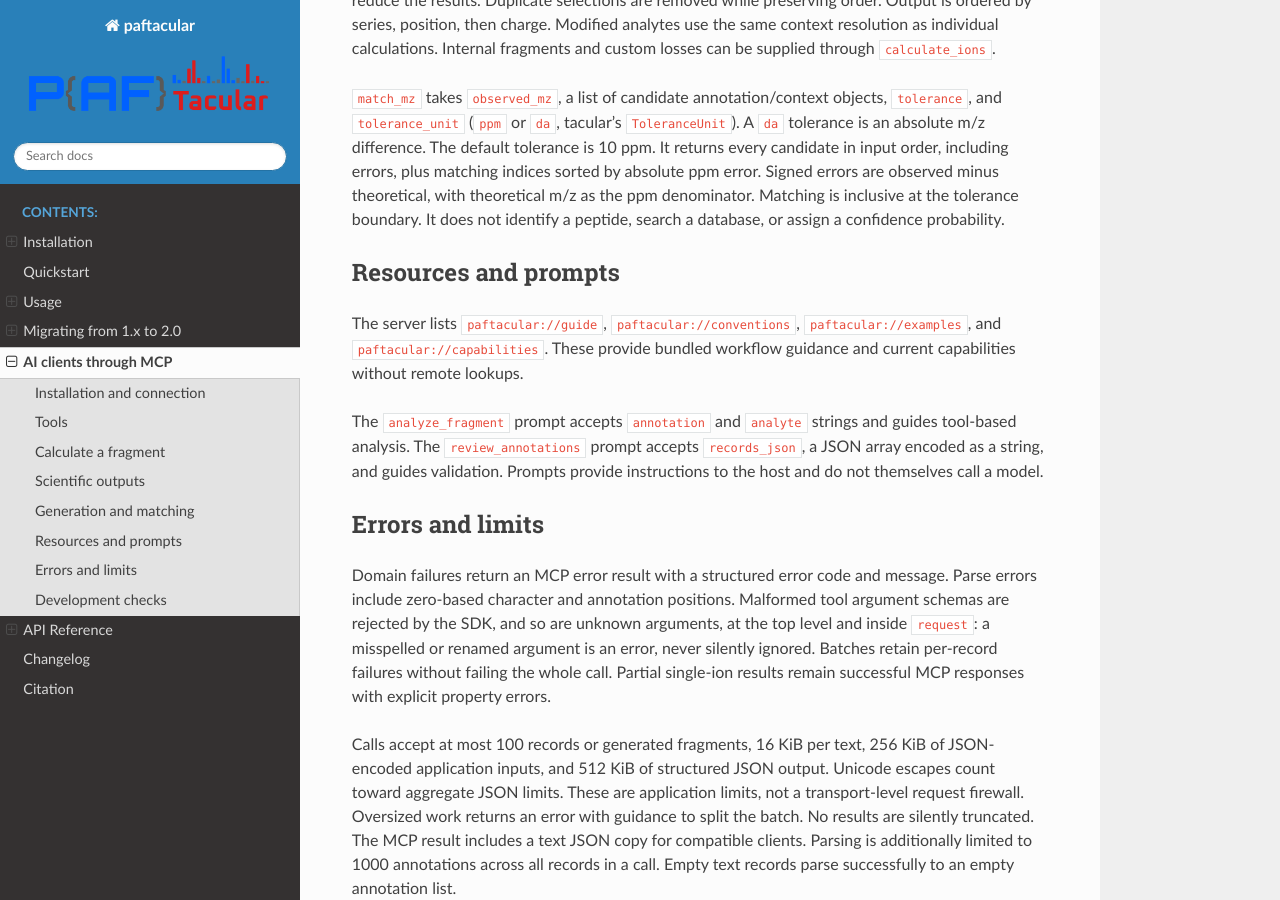
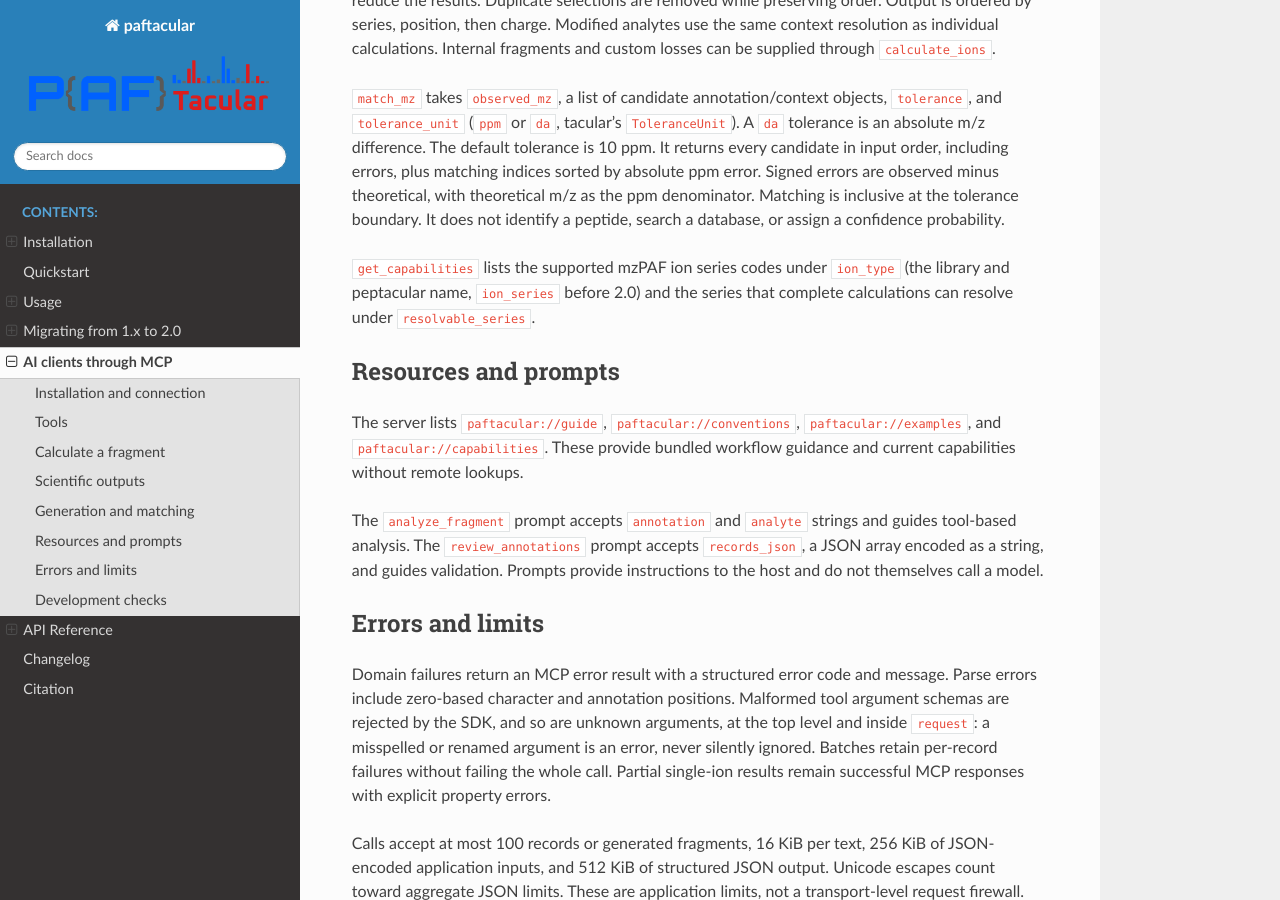
Before and after one commit to tacular-omics/paftacular, a Sphinx documentation site: the page built from docs/mcp.rst, in a window 1280 px wide and 900 px high, scrolled down 3366 px. Built offline with Sphinx 7.4.7 and the Read the Docs theme 3.1.0, drawn with Linux system fonts in a browser that asks for light colours.

Commit message:
MCP: rename get_capabilities ion_series to ion_type (peptacular/library name), ban old name
Co-Authored-By: Claude Opus 5.5 (1M context) <noreply@anthropic.com>

```diff
--- a/docs/mcp.rst
+++ b/docs/mcp.rst
@@ -184,6 +184,10 @@ observed minus theoretical, with theoretical m/z as the ppm denominator.
 Matching is inclusive at the tolerance boundary. It does not identify a
 peptide, search a database, or assign a confidence probability.
 
+``get_capabilities`` lists the supported mzPAF ion series codes under ``ion_type``
+(the library and peptacular name, ``ion_series`` before 2.0) and the series
+that complete calculations can resolve under ``resolvable_series``.
+
 Resources and prompts
 ----------------------
 
--- a/docs/migration.rst
+++ b/docs/migration.rst
@@ -70,6 +70,8 @@ Renamed and removed names
        rejected. ``mz_th`` is mass / \|charge\|.
    * - MCP unknown top-level tool arguments silently ignored
      - rejected with an error, as unknown fields inside ``request`` already were.
+   * - MCP ``get_capabilities`` field ``ion_series``
+     - ``ion_type`` (the library and peptacular MCP name). Same values. No alias.
 
 Keyword-only arguments
 ----------------------
```
Also changed, not shown: CHANGELOG.md (+2 -0 lines), 3 other files.
